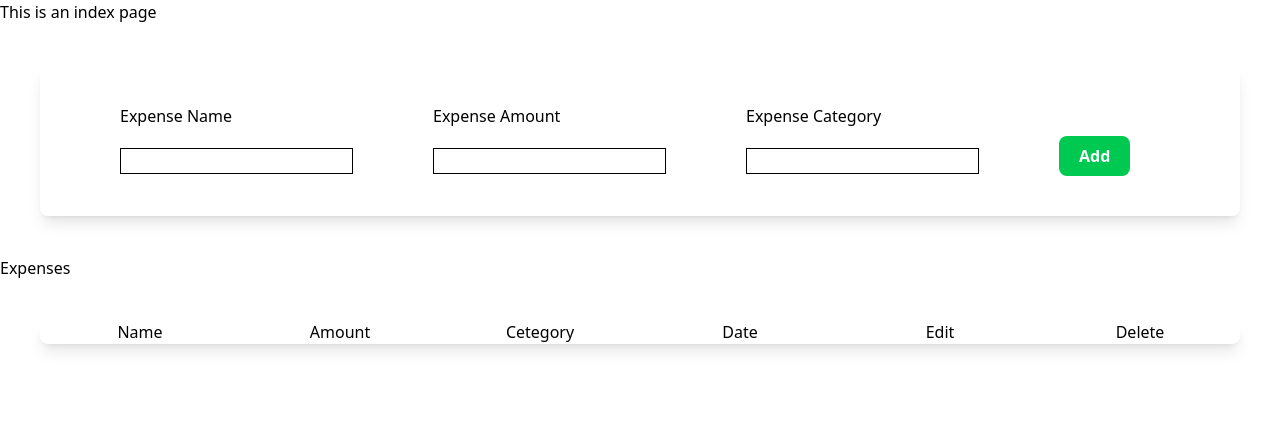
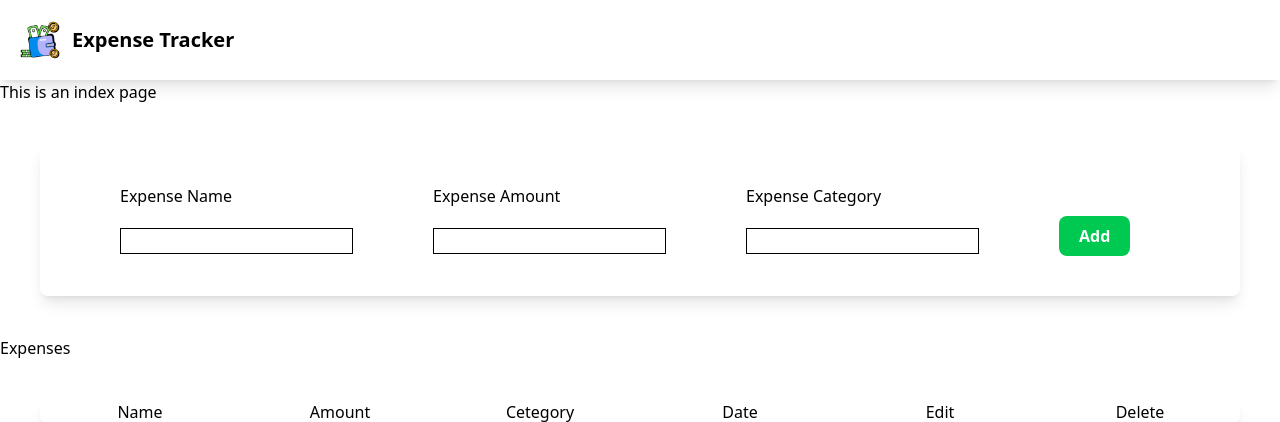
Before and after one commit to CioFlingar/Expense-Tracker, a Django app: page / in a window 1280 px wide. Shown: the top 422 px of the page. Run offline with Django 5.2, Linux system fonts and the light colour scheme; data that the repository does not hold is empty; style sheets or scripts are compiled from the project's sources.

Commit message:
add navbar

```diff
--- a/templates/et_app/base.html
+++ b/templates/et_app/base.html
@@ -7,10 +7,24 @@
     <link rel="stylesheet" href="{% static 'et_app/output.css' %}" />
     <link rel="stylesheet" href="{% static 'et_app/style.css' %}" />
 
-    <title>Document</title>
+    <title>Expense Tracker</title>
   </head>
 
   <body>
+    <nav class="shadow-lg p-5">
+      <div
+        class="container flex flex-wrap justify-between items-center mx-auto"
+      >
+        <a href="#" class="flex">
+          <img
+            class="h-10 mr-3"
+            src="{% static 'images/wallet.png' %}"
+            alt="logo."
+          />
+          <span class="self-center text-xl font-semibold">Expense Tracker</span>
+        </a>
+      </div>
+    </nav>
     {% block body %} {% endblock %}
   </body>
 </html>
```
